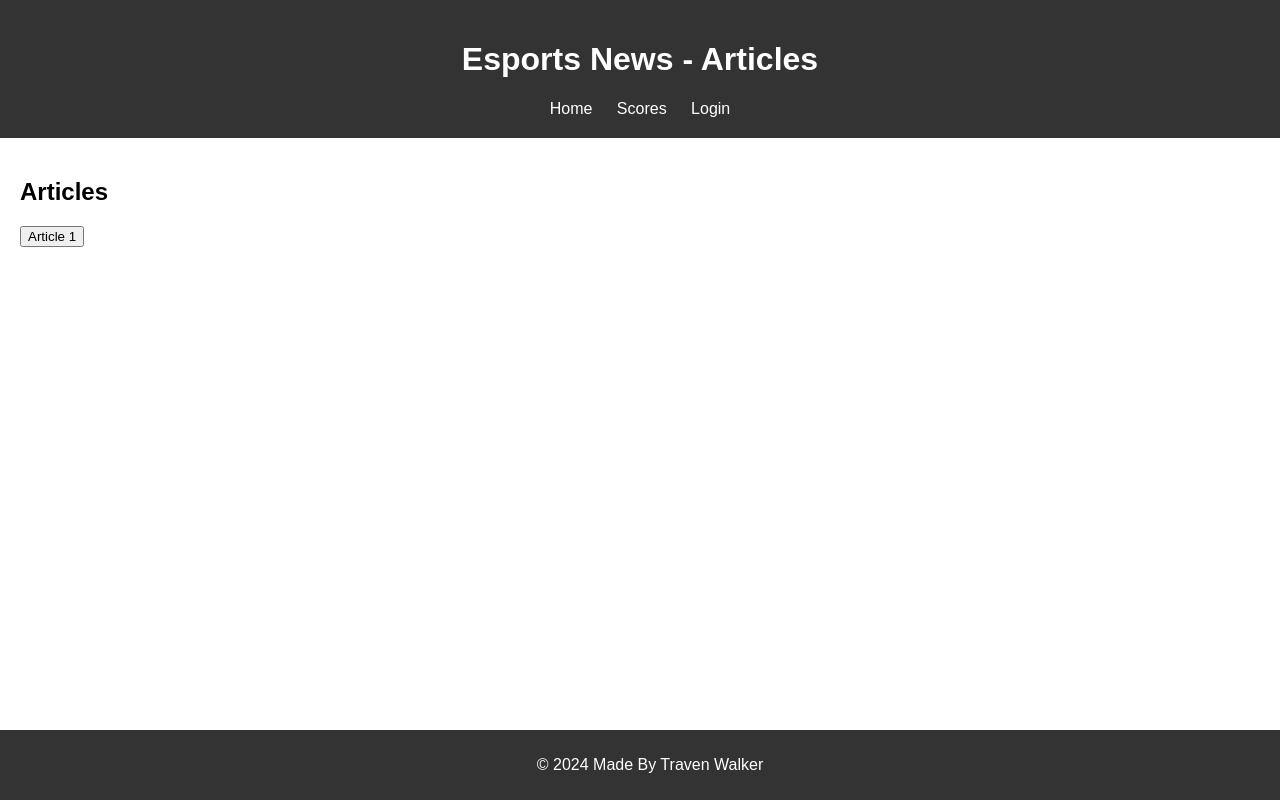
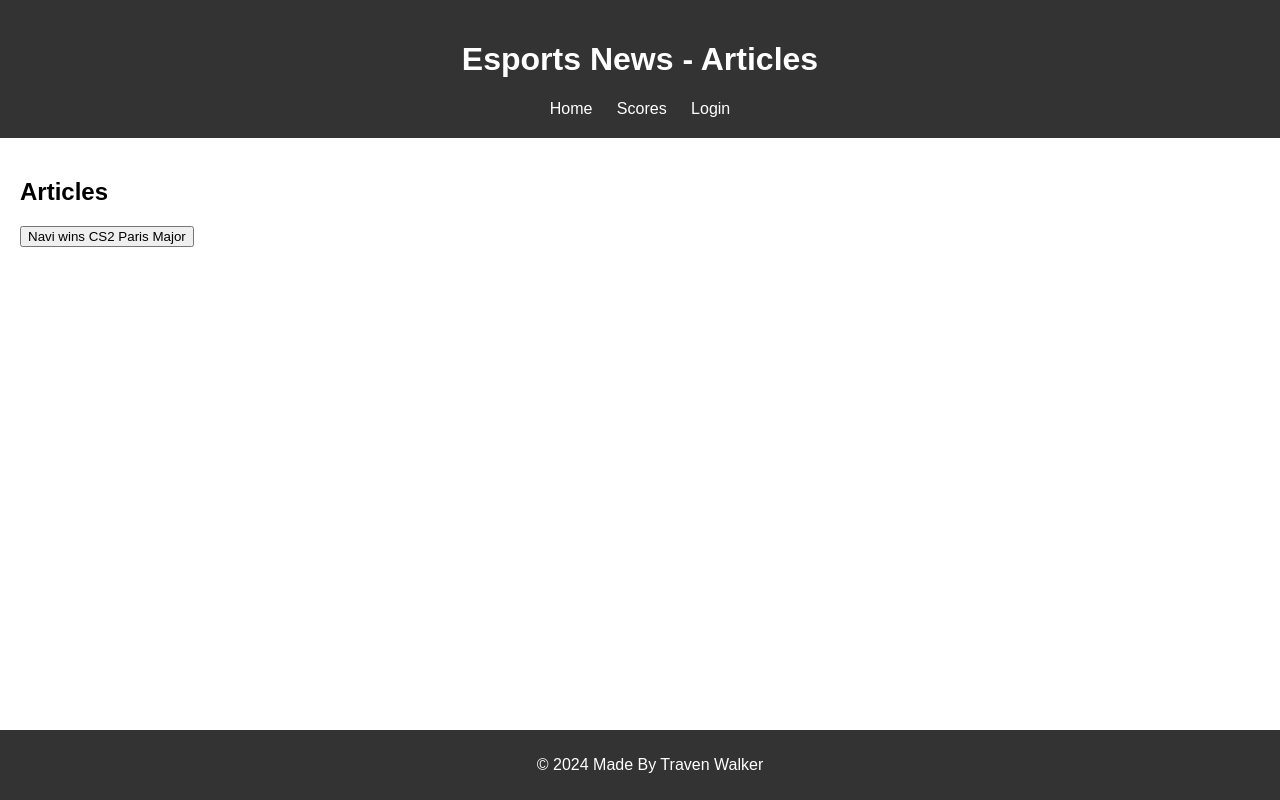
Before and after one commit to Walkertraven62/walkertraven62.github.io, a plain HTML site: page articles.html in a window 1280 px wide. Drawn offline with Linux system fonts and the light colour scheme.

Commit message:
Update articles.html

```diff
--- a/articles.html
+++ b/articles.html
@@ -18,7 +18,7 @@
     <main>
         <!-- Articles content will go here -->
         <h2>Articles</h2>
-        <button onclick="showFullArticle('article1')">Article 1</button>
+        <button onclick="showFullArticle('article1')">Navi wins CS2 Paris Major</button>
     </main>
     <footer>
         <p>&copy; 2024 Made By Traven Walker</p>
```
